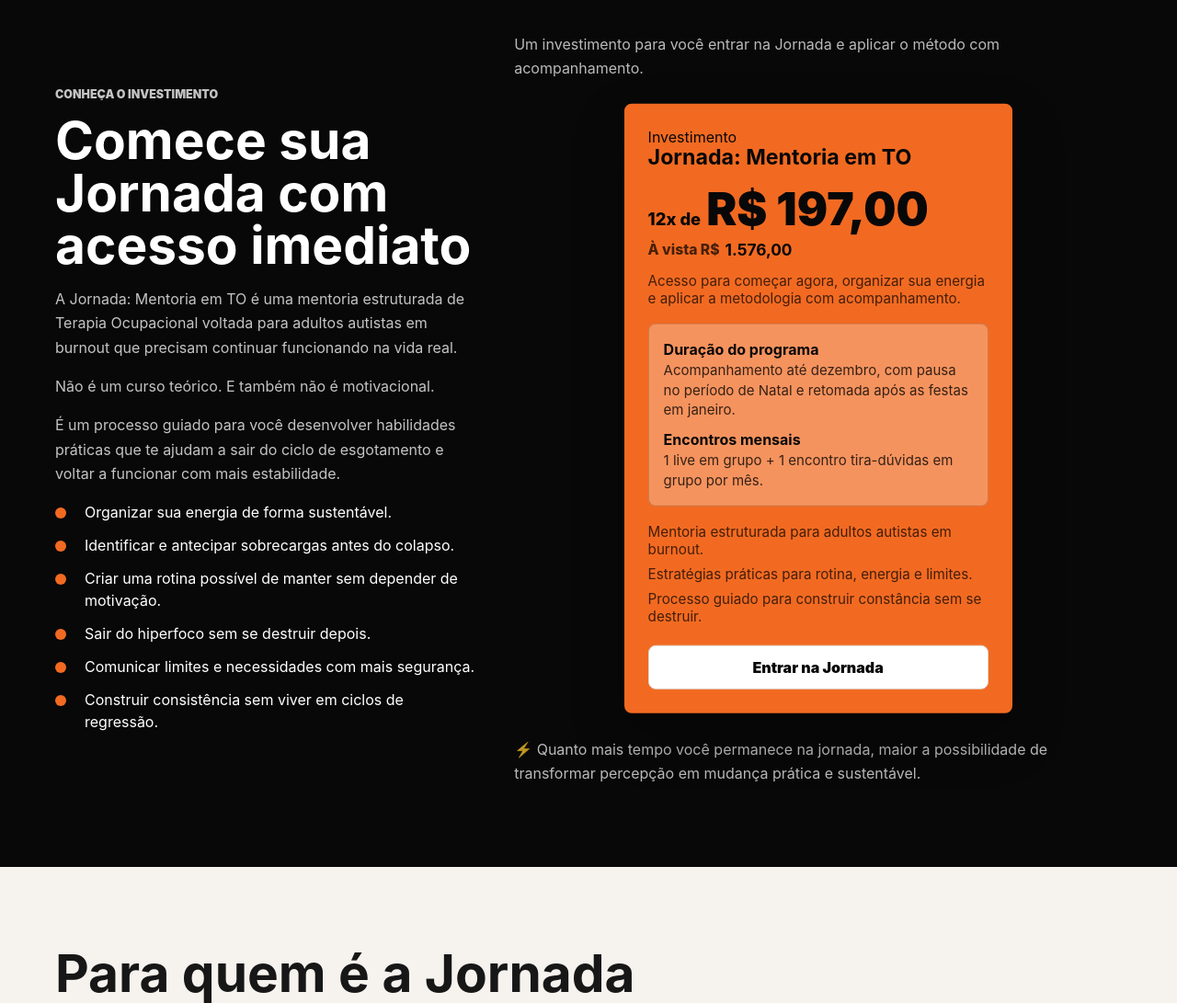
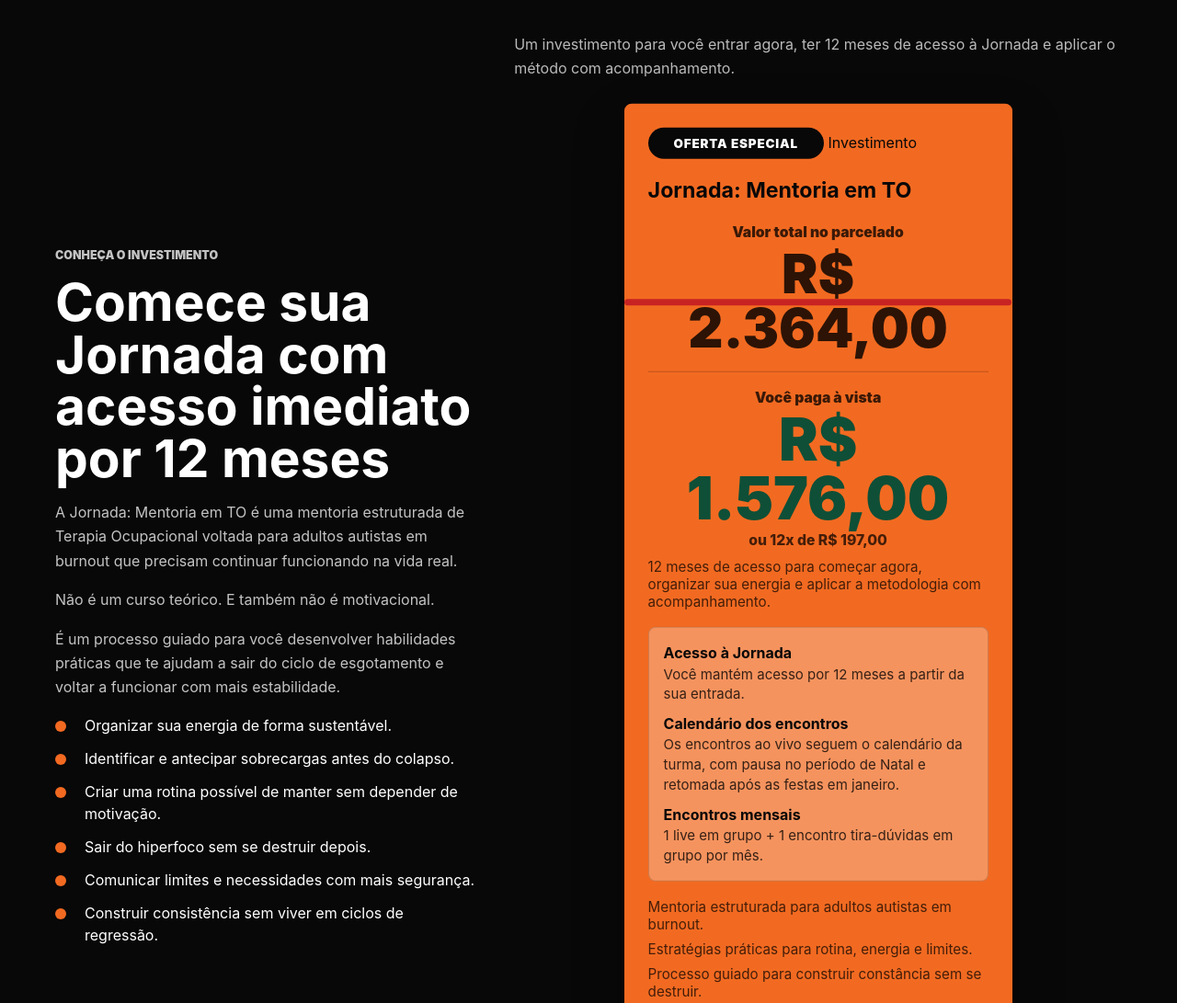
Before and after one commit to DamDev01/Lp_JornadaM5c, a plain HTML site: page index.html in a window 1280 px wide. Shown: the part 7100-8191 px from the top of the page at 92% size. Drawn offline with Linux system fonts and the light colour scheme; a script that the page names is missing.

Commit message:
Clareia oferta de acesso da Jornada

```diff
--- a/index.html
+++ b/index.html
@@ -918,6 +918,78 @@
         line-height: 1.1;
       }
 
+      .offer-badge {
+        display: inline-flex;
+        justify-content: center;
+        width: fit-content;
+        margin: 0 auto 22px;
+        padding: 9px 28px;
+        border-radius: 999px;
+        background: var(--black);
+        color: var(--white);
+        font-size: 0.84rem;
+        font-weight: 900;
+        letter-spacing: 0.06em;
+        text-transform: uppercase;
+      }
+
+      .price-reference {
+        display: grid;
+        gap: 6px;
+        margin: 22px 0 18px;
+        text-align: center;
+      }
+
+      .price-reference span,
+      .current-price-label {
+        color: rgba(0, 0, 0, 0.76);
+        font-size: 0.98rem;
+        font-weight: 900;
+      }
+
+      .price-reference strong {
+        position: relative;
+        display: inline-block;
+        width: fit-content;
+        margin: 0 auto;
+        color: rgba(0, 0, 0, 0.82);
+        font-size: clamp(2.3rem, 5vw, 3.7rem);
+        font-weight: 900;
+        line-height: 1;
+      }
+
+      .price-reference strong::after {
+        content: "";
+        position: absolute;
+        left: -7%;
+        right: -7%;
+        top: 52%;
+        height: 7px;
+        border-radius: 999px;
+        background: #c82323;
+        transform: translateY(-50%);
+      }
+
+      .price-divider {
+        height: 1px;
+        margin: 0 0 18px;
+        background: rgba(0, 0, 0, 0.22);
+      }
+
+      .current-price {
+        display: grid;
+        gap: 4px;
+        margin-bottom: 10px;
+        text-align: center;
+      }
+
+      .cash-highlight {
+        color: #0f4f37;
+        font-size: clamp(2.45rem, 6vw, 4rem);
+        font-weight: 900;
+        line-height: 1;
+      }
+
       .plan-card .price {
         margin: 18px 0 6px;
         font-size: 2rem;
@@ -928,6 +1000,7 @@
       .plans-carousel.is-single .price {
         display: flex;
         align-items: baseline;
+        justify-content: center;
         flex-wrap: nowrap;
         gap: 6px;
         white-space: nowrap;
@@ -945,16 +1018,24 @@
       .cash-price {
         display: inline-flex;
         align-items: center;
+        justify-content: center;
         gap: 6px;
         margin: 2px 0 14px;
         color: rgba(0, 0, 0, 0.7);
         font-size: 0.98rem;
         font-weight: 800;
+        text-align: center;
       }
 
       .cash-price strong {
         color: var(--black);
         font-size: 1.08rem;
+      }
+
+      .installment-note {
+        color: rgba(0, 0, 0, 0.72);
+        font-size: 0.98rem;
+        font-weight: 800;
       }
 
       .plan-card .total {
@@ -1691,7 +1772,7 @@
         <div class="offer-layout">
           <div>
             <p class="eyebrow">Conhe&ccedil;a o investimento</p>
-            <h2 id="oferta-title">Comece sua Jornada com acesso imediato</h2>
+            <h2 id="oferta-title">Comece sua Jornada com acesso imediato por 12 meses</h2>
             <p>A Jornada: Mentoria em TO &eacute; uma mentoria estruturada de Terapia Ocupacional voltada para adultos autistas em burnout que precisam continuar funcionando na vida real.</p>
             <p>N&atilde;o &eacute; um curso te&oacute;rico. E tamb&eacute;m n&atilde;o &eacute; motivacional.</p>
             <p>&Eacute; um processo guiado para voc&ecirc; desenvolver habilidades pr&aacute;ticas que te ajudam a sair do ciclo de esgotamento e voltar a funcionar com mais estabilidade.</p>
@@ -1706,17 +1787,27 @@
           </div>
 
           <aside class="plans-panel" aria-label="Investimento da Jornada">
-            <p>Um investimento para voc&ecirc; entrar na Jornada e aplicar o m&eacute;todo com acompanhamento.</p>
+            <p>Um investimento para voc&ecirc; entrar agora, ter 12 meses de acesso &agrave; Jornada e aplicar o m&eacute;todo com acompanhamento.</p>
             <div class="plans-carousel is-single" data-plan-track aria-label="Investimento de acesso">
               <article class="plan-card is-featured">
                 <div>
+                  <span class="offer-badge">Oferta especial</span>
                   <span class="label">Investimento</span>
                   <h3>Jornada: Mentoria em TO</h3>
-                  <div class="price"><span>12x de</span> R$ 197,00</div>
-                  <div class="cash-price">&Agrave; vista R$ <strong>1.576,00</strong></div>
-                  <div class="total">Acesso para come&ccedil;ar agora, organizar sua energia e aplicar a metodologia com acompanhamento.</div>
+                  <div class="price-reference">
+                    <span>Valor total no parcelado</span>
+                    <strong>R$ 2.364,00</strong>
+                  </div>
+                  <div class="price-divider" aria-hidden="true"></div>
+                  <div class="current-price">
+                    <span class="current-price-label">Voc&ecirc; paga &agrave; vista</span>
+                    <div class="cash-highlight">R$ 1.576,00</div>
+                    <div class="installment-note">ou 12x de R$ 197,00</div>
+                  </div>
+                  <div class="total">12 meses de acesso para come&ccedil;ar agora, organizar sua energia e aplicar a metodologia com acompanhamento.</div>
                   <div class="program-duration" aria-label="Dura&ccedil;&atilde;o e encontros da mentoria">
-                    <p><strong>Dura&ccedil;&atilde;o do programa</strong>Acompanhamento at&eacute; dezembro, com pausa no per&iacute;odo de Natal e retomada ap&oacute;s as festas em janeiro.</p>
+                    <p><strong>Acesso &agrave; Jornada</strong>Voc&ecirc; mant&eacute;m acesso por 12 meses a partir da sua entrada.</p>
+                    <p><strong>Calend&aacute;rio dos encontros</strong>Os encontros ao vivo seguem o calend&aacute;rio da turma, com pausa no per&iacute;odo de Natal e retomada ap&oacute;s as festas em janeiro.</p>
                     <p><strong>Encontros mensais</strong>1 live em grupo + 1 encontro tira-d&uacute;vidas em grupo por m&ecirc;s.</p>
                   </div>
                   <ul>
@@ -1835,8 +1926,8 @@
         </div>
 
         <div class="trait-note">
-          <p><strong>Total em 2026:</strong> 13 tra&ccedil;os ao longo de 8 meses de Jornada, de maio a dezembro.</p>
-          <p><strong>Em 2027:</strong> a Jornada aumenta para 15 tra&ccedil;os, em 10 meses de acompanhamento, de mar&ccedil;o a dezembro.</p>
+          <p><strong>Total em 2026:</strong> 13 tra&ccedil;os trabalhados no ciclo da Jornada, de maio a dezembro.</p>
+          <p><strong>Em 2027:</strong> a Jornada aumenta para 15 tra&ccedil;os trabalhados no ciclo de mar&ccedil;o a dezembro.</p>
         </div>
       </section>
 
```
